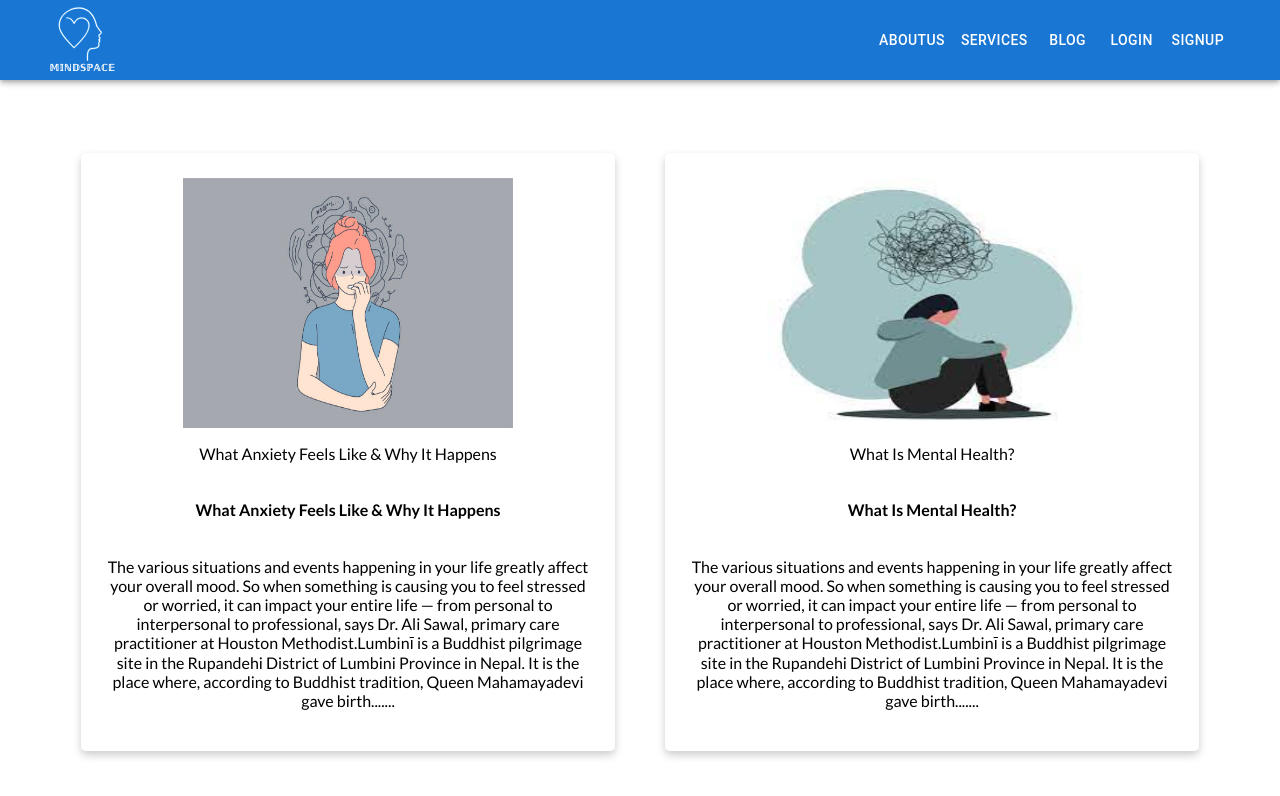
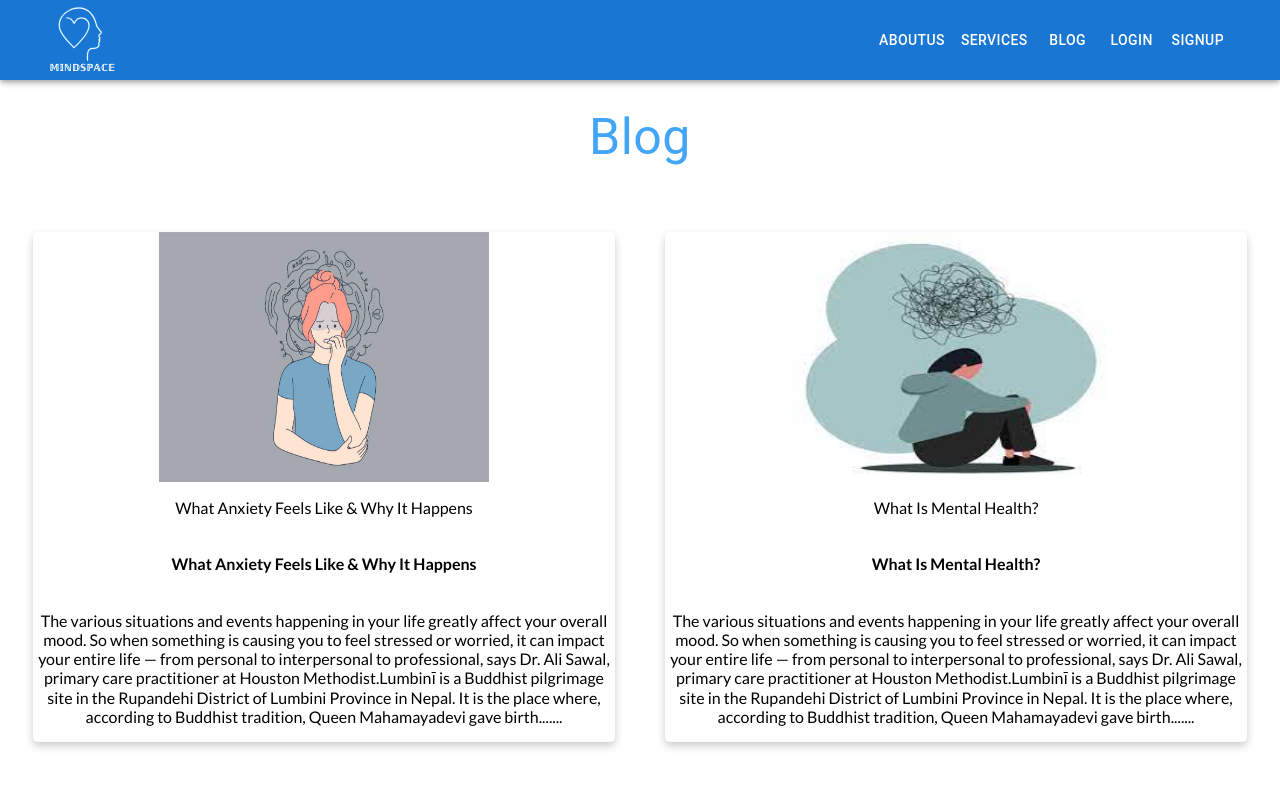
Before and after one commit to susilnem/Mindspace, a React (Create React App) app in the folder client/: page /Blog in a window 1280 px wide. Shown: the top 796 px of the page. Built offline with nearby package versions, Linux system fonts and the light colour scheme.

Commit message:
error blog fix

```diff
--- a/client/src/components/Blog/Blog.css
+++ b/client/src/components/Blog/Blog.css
@@ -2,7 +2,6 @@
   width: auto;
   display: flex;
   justify-content: center;
-  padding: 25px;
   box-shadow: 0 4px 8px 0 rgba(0, 0, 0, 0.2);
   border-radius: 5px;
   margin: 25px;
@@ -21,8 +20,7 @@
 }
 .instances {
   width: auto;
-  padding: 3rem;
   display: flex;
   justify-content: space-around;
-  margin-top: 5rem;
+  margin-top: 2rem;
 }
--- a/client/src/components/Blog/Blog.js
+++ b/client/src/components/Blog/Blog.js
@@ -3,11 +3,18 @@ import Navbar from "../Navbar/Navbar";
 import Card from "./Card";
 import anxiety from "../../assets/anxiety.jpg";
 import mentalhealth from "../../assets/mental-health.jpeg";
+import { Typography } from "@mui/material";
 
 function Blog() {
   return (
     <>
       <Navbar />
+      <Typography
+        align="center"
+        sx={{ marginTop: "100px", fontSize: "50px", color: "#42a5f5" }}
+      >
+        Blog
+      </Typography>
       <div className="instances">
         <Card
           img={anxiety}
```
Also changed, not shown: 1 other file (tests, documents, lock files or other folders).
